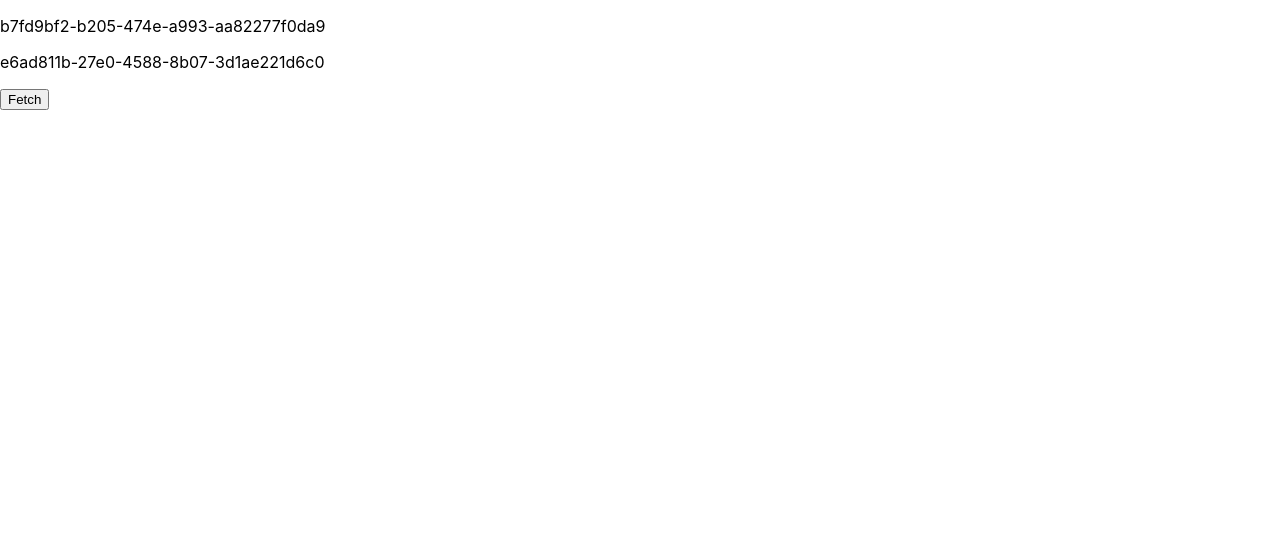
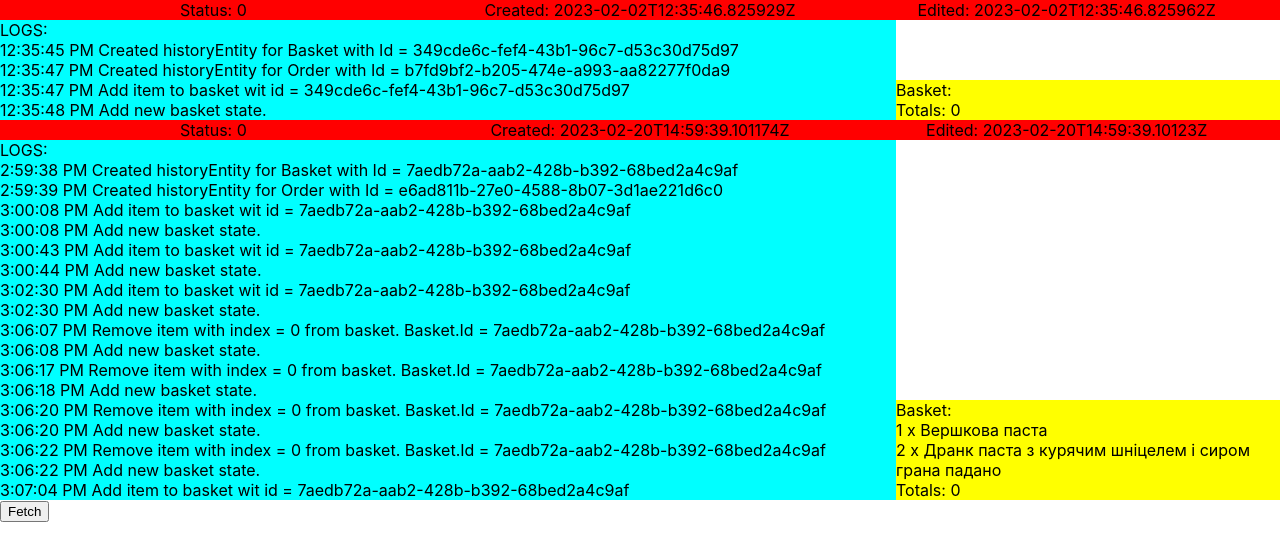
Before and after one commit to karmazin-i-m/admin-app, a React (Create React App) app: page / in a window 1280 px wide. Shown: the top 560 px of the page. Built offline with nearby package versions, Linux system fonts and the light colour scheme.

Commit message:
format order history page

```diff
--- /dev/null
+++ b/src/components/OrderHistory/OrderHistory.module.css
@@ -0,0 +1,23 @@
+.OrderStatusPatagraph{
+    background-color: red;
+    display: inline-block;
+    text-align: center;
+    margin: 0;
+}
+
+.divStatus{
+    display: grid;
+    grid-template-columns: 1fr 1fr 1fr;
+}
+
+.divLogs {
+    display: inline-block;
+    background-color: aqua;
+    width: 70%;
+}
+
+.divBasket {
+    display: inline-block;
+    background-color: yellow;
+    width: 30%;
+}
--- a/src/components/OrderHistory/OrderHistory.tsx
+++ b/src/components/OrderHistory/OrderHistory.tsx
@@ -1,9 +1,41 @@
+import { Basket } from "../../reducers/logsReducer/Types/BasketTypes";
 import { OrderHistory } from "../../reducers/logsReducer/Types/HistoryTypes";
+import { Order } from "../../reducers/logsReducer/Types/OrderTypes";
+import style from "./OrderHistory.module.css"
 
 const OrderHistoryComponent = (props: { history: OrderHistory }) => {
+
+    const lastOrderState: Order | undefined = props.history.orderStates.at(-1);
+    const basketLastState: Basket | undefined = props.history.basketHistory?.basketStates.at(-1);
+
+    const logsArray = props.history.orderLogEntry
+                                   .concat(...props.history.basketHistory?.basketLogEntry ?? [])
+                                   .sort((a,b) => a.creationTime.getTime() - b.creationTime.getTime());
+
     return (
         <div>
-            <p>{props.history.orderId}</p>
+            <div className={style.divStatus}>
+                <p className={style.OrderStatusPatagraph}>Status: {lastOrderState?.orderState}</p>
+                <p className={style.OrderStatusPatagraph}>Created: {lastOrderState?.createdAt}</p>
+                <p className={style.OrderStatusPatagraph}>Edited: {lastOrderState?.editedAt}</p>
+            </div>
+
+            <div className={style.divLogs}>
+                LOGS:
+                <div>
+                    {logsArray.map(log => <div>{log.creationTime.toLocaleTimeString()} {log.text}</div>)}
+                </div>
+            </div>
+
+            <div className={style.divBasket}>
+                Basket:
+                <div>
+                    {basketLastState?.productItems.map(product => <div>{product.count} x {product.name}</div>)}
+                </div>
+                <div>
+                    Totals: {lastOrderState?.totalSum}
+                </div>
+            </div>
         </div>
     )
 }
--- /dev/null
+++ b/src/declaration.d.ts
@@ -0,0 +1,2 @@
+declare module "*.module.css";
+declare module "*.module.scss";
--- a/src/reducers/logsReducer/Types/CommonTypes.ts
+++ b/src/reducers/logsReducer/Types/CommonTypes.ts
@@ -1,6 +1,6 @@
 export interface LogEntry {
     id: string;
-    creationTime: string;
+    creationTime: Date;
     source: string;
     text: string;
 };
--- a/src/reducers/logsReducer/historyReducer.ts
+++ b/src/reducers/logsReducer/historyReducer.ts
@@ -11,8 +11,9 @@ const fetchOrderHistoriesAsync = <T>(url: string): Promise<T> =>
             if (!response.ok) {
                 throw new Error(response.statusText)
             }
-            return response.json()
-        })
+
+            return response.json();
+        });
 }
 
 
@@ -20,7 +21,6 @@ export const fetchHistoryAsync = createAsyncThunk(
     'history/fetchHistory',
     async () =>
     {
-        debugger;
         return await fetchOrderHistoriesAsync<Array<OrderHistory>>("https://localhost:18101/api/OrderHistory/GetOrderHistories")
     }
 );
--- a/src/reducers/logsReducer/initialState.ts
+++ b/src/reducers/logsReducer/initialState.ts
@@ -21,7 +21,7 @@ export const logs : Array<OrderHistory> = [
       orderLogEntry: [
         {
           id: "c10832bb-2b46-4fa9-8c84-7c889be9a4aa",
-          creationTime: "2023-02-02T12:35:47.085279Z",
+          creationTime: new Date(Date.parse("2023-02-02T12:35:47.085279Z")),
           source: "OrderHistoryService",
           text: "Created historyEntity for Order with Id = b7fd9bf2-b205-474e-a993-aa82277f0da9"
         }
@@ -42,19 +42,19 @@ export const logs : Array<OrderHistory> = [
         basketLogEntry: [
           {
             id: "145920f0-b25c-40a3-a21d-8ad0d5c95567",
-            creationTime: "2023-02-02T12:35:48.103296Z",
+            creationTime: new Date(Date.parse("2023-02-02T12:35:48.103296Z")),
             source: "BasketHistoryService",
             text: "Add new basket state."
           },
           {
             id: "84c00244-a17b-4a04-965a-b1c10704e561",
-            creationTime: "2023-02-02T12:35:45.97586Z",
+            creationTime: new Date(Date.parse("2023-02-02T12:35:45.97586Z")),
             source: "BasketHistoryService",
             text: "Created historyEntity for Basket with Id = 349cde6c-fef4-43b1-96c7-d53c30d75d97"
           },
           {
             id: "92fda87b-c319-4aa5-b90f-722c446015af",
-            creationTime: "2023-02-02T12:35:47.611554Z",
+            creationTime: new Date(Date.parse("2023-02-02T12:35:47.611554Z")),
             source: "BaseBasketService",
             text: "Add item to basket wit id = 349cde6c-fef4-43b1-96c7-d53c30d75d97"
           }
@@ -79,7 +79,7 @@ export const logs : Array<OrderHistory> = [
       orderLogEntry: [
         {
           id: "e1ca83f6-72ed-4643-9b93-73b7ac669f06",
-          creationTime: "2023-02-20T14:59:39.342036Z",
+          creationTime: new Date(Date.parse("2023-02-20T14:59:39.342036Z")),
           source: "OrderHistoryService",
           text: "Created historyEntity for Order with Id = e6ad811b-27e0-4588-8b07-3d1ae221d6c0"
         }
@@ -263,97 +263,97 @@ export const logs : Array<OrderHistory> = [
         basketLogEntry: [
           {
             id: "03328428-913c-449e-93d7-9a85bd9e90fc",
-            creationTime: "2023-02-20T15:06:08.036794Z",
+            creationTime: new Date(Date.parse("2023-02-20T15:06:08.036794Z")),
             source: "BasketHistoryService",
             text: "Add new basket state."
           },
           {
             id: "037eb7ff-3da0-4122-91e6-56fd4d1bcd9f",
-            creationTime: "2023-02-20T15:00:08.880879Z",
+            creationTime: new Date(Date.parse("2023-02-20T15:00:08.880879Z")),
             source: "BasketHistoryService",
             text: "Add new basket state."
           },
           {
             id: "2e2fe17f-1226-4297-8646-b8122a6a84b1",
-            creationTime: "2023-02-20T15:06:20.524848Z",
+            creationTime: new Date(Date.parse("2023-02-20T15:06:20.524848Z")),
             source: "BasketHistoryService",
             text: "Add new basket state."
           },
           {
             id: "4370eb47-d460-4052-9ef2-20c9529e1ecd",
-            creationTime: "2023-02-20T15:06:22.690647Z",
+            creationTime: new Date(Date.parse("2023-02-20T15:06:22.690647Z")),
             source: "BasketHistoryService",
             text: "Add new basket state."
           },
           {
             id: "49fc3cba-21bc-4e98-a0e3-9c98075926e4",
-            creationTime: "2023-02-20T15:07:04.833642Z",
+            creationTime: new Date(Date.parse("2023-02-20T15:07:04.833642Z")),
             source: "BaseBasketService",
             text: "Add item to basket wit id = 7aedb72a-aab2-428b-b392-68bed2a4c9af"
           },
           {
             id: "69361a3d-9283-4c68-9143-0559206fd749",
-            creationTime: "2023-02-20T15:06:07.557434Z",
+            creationTime: new Date(Date.parse("2023-02-20T15:06:07.557434Z")),
             source: "BaseBasketService",
             text: "Remove item with index = 0 from basket. Basket.Id = 7aedb72a-aab2-428b-b392-68bed2a4c9af"
           },
           {
             id: "8782af37-c366-4bd4-8775-259ef1b6a029",
-            creationTime: "2023-02-20T15:06:20.289254Z",
+            creationTime: new Date(Date.parse("2023-02-20T15:06:20.289254Z")),
             source: "BaseBasketService",
             text: "Remove item with index = 0 from basket. Basket.Id = 7aedb72a-aab2-428b-b392-68bed2a4c9af"
           },
           {
             id: "95efbf7c-d7b7-45b5-9351-ca8e8ddd2a17",
-            creationTime: "2023-02-20T15:06:18.154902Z",
+            creationTime: new Date(Date.parse("2023-02-20T15:06:18.154902Z")),
             source: "BasketHistoryService",
             text: "Add new basket state."
           },
           {
             id: "b2b5d287-2a62-45e8-8a61-89c117d446fc",
-            creationTime: "2023-02-20T15:02:30.513241Z",
+            creationTime: new Date(Date.parse("2023-02-20T15:02:30.513241Z")),
             source: "BasketHistoryService",
             text: "Add new basket state."
           },
           {
             id: "c3728a96-9f1f-4c48-af9d-b8aa90f3b52c",
-            creationTime: "2023-02-20T15:06:17.938822Z",
+            creationTime: new Date(Date.parse("2023-02-20T15:06:17.938822Z")),
             source: "BaseBasketService",
             text: "Remove item with index = 0 from basket. Basket.Id = 7aedb72a-aab2-428b-b392-68bed2a4c9af"
           },
           {
             id: "c52a7640-57a9-4748-a6dd-7f4563f622f4",
-            creationTime: "2023-02-20T15:00:44.166173Z",
+            creationTime: new Date(Date.parse("2023-02-20T15:00:44.166173Z")),
             source: "BasketHistoryService",
             text: "Add new basket state."
           },
           {
             id: "d3dc0f78-f88f-4dac-827d-da04fdfb8f20",
-            creationTime: "2023-02-20T15:06:22.445282Z",
+            creationTime: new Date(Date.parse("2023-02-20T15:06:22.445282Z")),
             source: "BaseBasketService",
             text: "Remove item with index = 0 from basket. Basket.Id = 7aedb72a-aab2-428b-b392-68bed2a4c9af"
           },
           {
             id: "d96a026f-622b-42ed-ade1-245fdb0db36b",
-            creationTime: "2023-02-20T15:02:30.282968Z",
+            creationTime: new Date(Date.parse("2023-02-20T15:02:30.282968Z")),
             source: "BaseBasketService",
             text: "Add item to basket wit id = 7aedb72a-aab2-428b-b392-68bed2a4c9af"
           },
           {
             id: "e0183505-5acd-4b8a-b0e7-785e0603abb5",
-            creationTime: "2023-02-20T15:00:08.383318Z",
+            creationTime: new Date(Date.parse("2023-02-20T15:00:08.383318Z")),
             source: "BaseBasketService",
             text: "Add item to basket wit id = 7aedb72a-aab2-428b-b392-68bed2a4c9af"
           },
           {
             id: "e183483f-73ff-4335-9eec-8bc1a9cfdded",
-            creationTime: "2023-02-20T15:00:43.847274Z",
+            creationTime: new Date(Date.parse("2023-02-20T15:00:43.847274Z")),
             source: "BaseBasketService",
             text: "Add item to basket wit id = 7aedb72a-aab2-428b-b392-68bed2a4c9af"
           },
           {
             id: "ed86189b-346c-4829-b72a-e68f58244f2b",
-            creationTime: "2023-02-20T14:59:38.139144Z",
+            creationTime: new Date(Date.parse("2023-02-20T14:59:38.139144Z")),
             source: "BasketHistoryService",
             text: "Created historyEntity for Basket with Id = 7aedb72a-aab2-428b-b392-68bed2a4c9af"
           }
```
Also changed, not shown: src/App.module.css (added).
